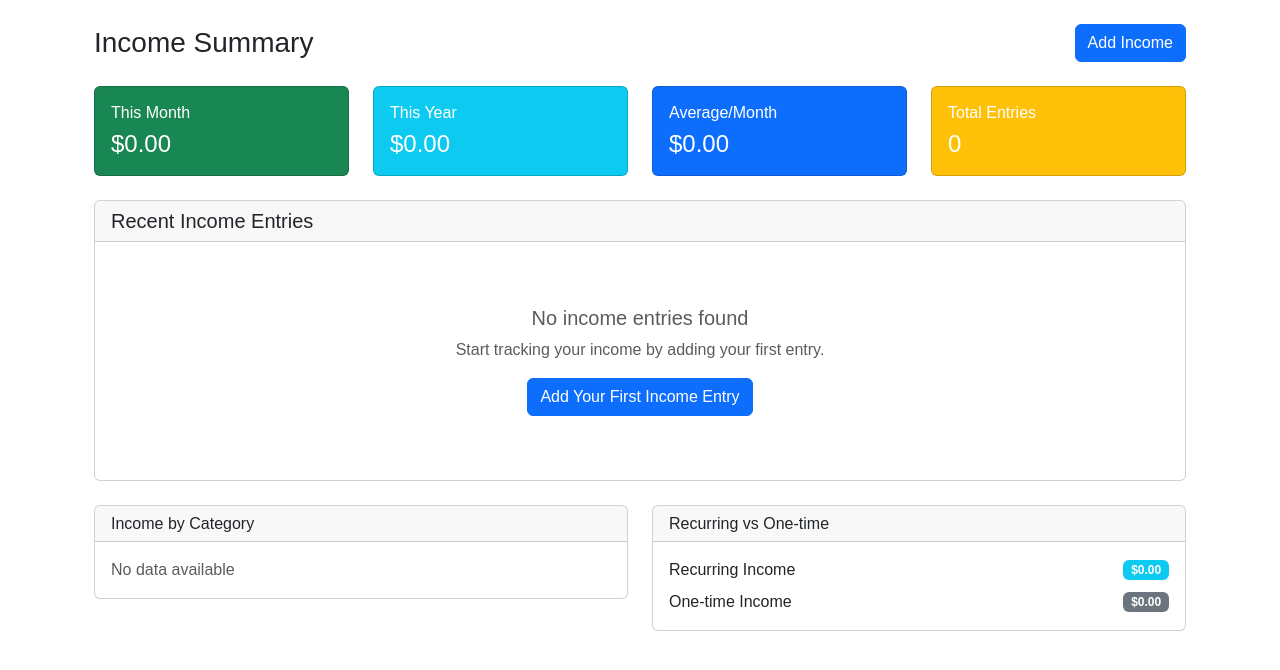
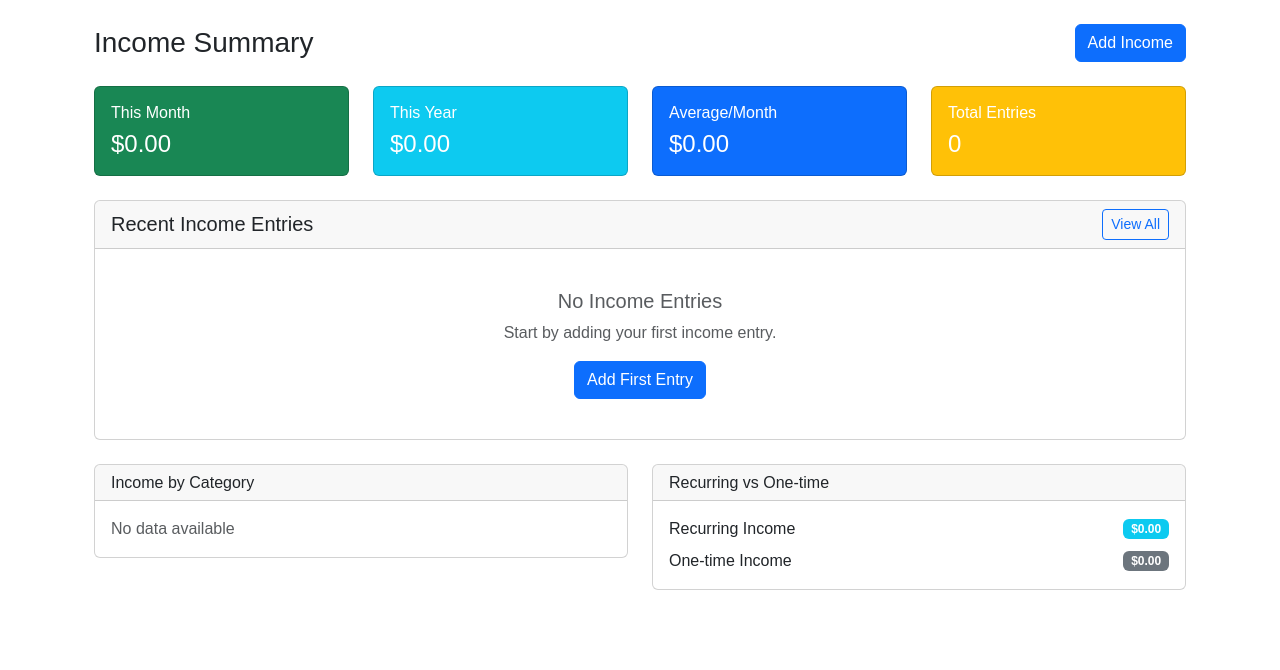
Before and after one commit to jemert1992/1kadaysystem, a Flask app: page /income/index in a window 1280 px wide. Shown: the part 56-726 px from the top of the page. Run offline with Flask 3, Linux system fonts and the light colour scheme; a user stored in the database is signed in; tables that the repository leaves empty hold one stand-in row (values such as "Sample post"); some libraries are stand-ins or nearby versions.

Commit message:
Fix income template - replace broken endpoints with income.index

```diff
--- a/app/templates/income/index.html
+++ b/app/templates/income/index.html
@@ -1,7 +1,5 @@
 {% extends "base.html" %}
-
 {% block title %}Income Summary{% endblock %}
-
 {% block content %}
 <div class="container-fluid">
   <div class="d-flex justify-content-between align-items-center mb-4">
@@ -67,19 +65,22 @@
     </div>
   </div>
 
-  <!-- Recent Income Table -->
+  <!-- Income List -->
   <div class="card">
-    <div class="card-header">
+    <div class="card-header d-flex justify-content-between align-items-center">
       <h5 class="mb-0">Recent Income Entries</h5>
+      <a href="{{ url_for('income.index') }}" class="btn btn-outline-primary btn-sm">
+        <i class="fas fa-list"></i> View All
+      </a>
     </div>
     <div class="card-body">
       {% if income_entries %}
         <div class="table-responsive">
-          <table class="table table-striped table-hover">
-            <thead class="table-dark">
+          <table class="table table-hover">
+            <thead>
               <tr>
                 <th>Date</th>
-                <th>Source</th>
+                <th>Description</th>
                 <th>Category</th>
                 <th>Amount</th>
                 <th>Type</th>
@@ -89,25 +90,14 @@
             <tbody>
               {% for entry in income_entries[:10] %}
               <tr>
-                <td>{{ entry.date.strftime('%Y-%m-%d') if entry.date else 'N/A' }}</td>
+                <td>{{ entry.date.strftime('%Y-%m-%d') }}</td>
+                <td>{{ entry.description }}</td>
+                <td>{{ entry.category or 'Uncategorized' }}</td>
+                <td class="text-success">${{ "%.2f"|format(entry.amount) }}</td>
                 <td>
-                  <strong>{{ entry.source or 'Unknown' }}</strong>
-                  {% if entry.description %}
-                    <br><small class="text-muted">{{ entry.description }}</small>
-                  {% endif %}
-                </td>
-                <td>
-                  <span class="badge bg-secondary">{{ entry.category or 'Uncategorized' }}</span>
-                </td>
-                <td>
-                  <span class="text-success fw-bold">${{ "%.2f"|format(entry.amount or 0) }}</span>
-                </td>
-                <td>
-                  {% if entry.is_recurring %}
-                    <span class="badge bg-info">Recurring</span>
-                  {% else %}
-                    <span class="badge bg-light text-dark">One-time</span>
-                  {% endif %}
+                  <span class="badge {% if entry.is_recurring %}bg-info{% else %}bg-secondary{% endif %}">
+                    {% if entry.is_recurring %}Recurring{% else %}One-time{% endif %}
+                  </span>
                 </td>
                 <td>
                   <div class="btn-group btn-group-sm">
@@ -122,39 +112,27 @@
               </tr>
               {% endfor %}
             </tbody>
-            <tfoot class="table-light">
-              <tr>
-                <th colspan="3">Total (showing {{ income_entries[:10]|length }} of {{ income_entries|length }} entries)</th>
-                <th class="text-success">
-                  ${{ "%.2f"|format(income_entries[:10]|sum(attribute='amount') or 0) }}
-                </th>
-                <th colspan="2"></th>
-              </tr>
-            </tfoot>
           </table>
         </div>
-
         {% if income_entries|length > 10 %}
-        <div class="text-center mt-3">
-          <a href="{{ url_for('income.all') }}" class="btn btn-outline-primary">
-            View All {{ income_entries|length }} Entries
-          </a>
-        </div>
+          <div class="text-center mt-3">
+            <a href="{{ url_for('income.index') }}" class="btn btn-primary">View All {{ income_entries|length }} Entries</a>
+          </div>
         {% endif %}
       {% else %}
-        <div class="text-center py-5">
+        <div class="text-center py-4">
           <i class="fas fa-inbox fa-3x text-muted mb-3"></i>
-          <h5 class="text-muted">No income entries found</h5>
-          <p class="text-muted">Start tracking your income by adding your first entry.</p>
+          <h5 class="text-muted">No Income Entries</h5>
+          <p class="text-muted">Start by adding your first income entry.</p>
           <a href="{{ url_for('income.add') }}" class="btn btn-primary">
-            <i class="fas fa-plus"></i> Add Your First Income Entry
+            <i class="fas fa-plus"></i> Add First Entry
           </a>
         </div>
       {% endif %}
     </div>
   </div>
 
-  <!-- Quick Stats -->
+  <!-- Summary Charts -->
   <div class="row mt-4">
     <div class="col-md-6">
       <div class="card">
```
